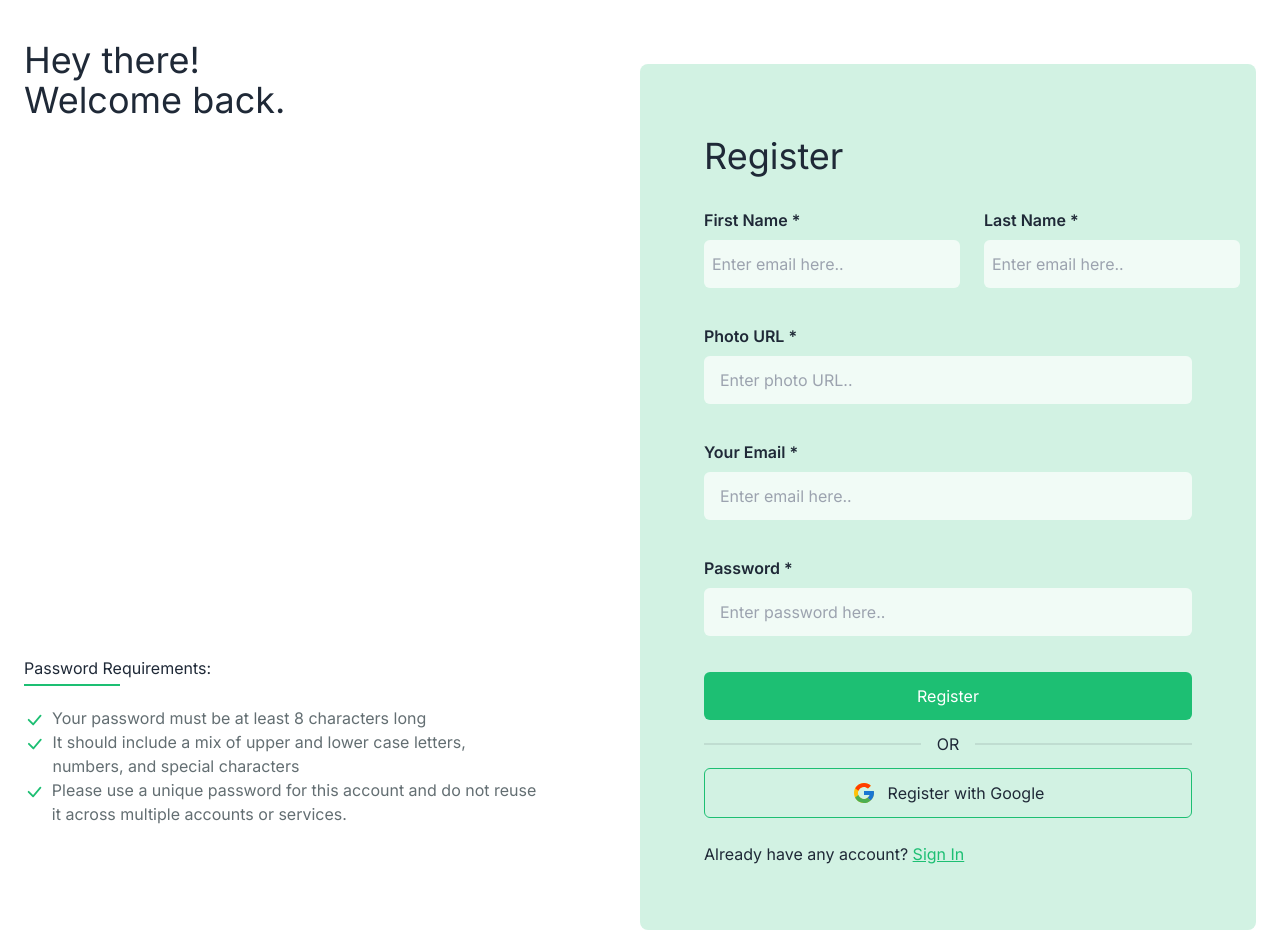
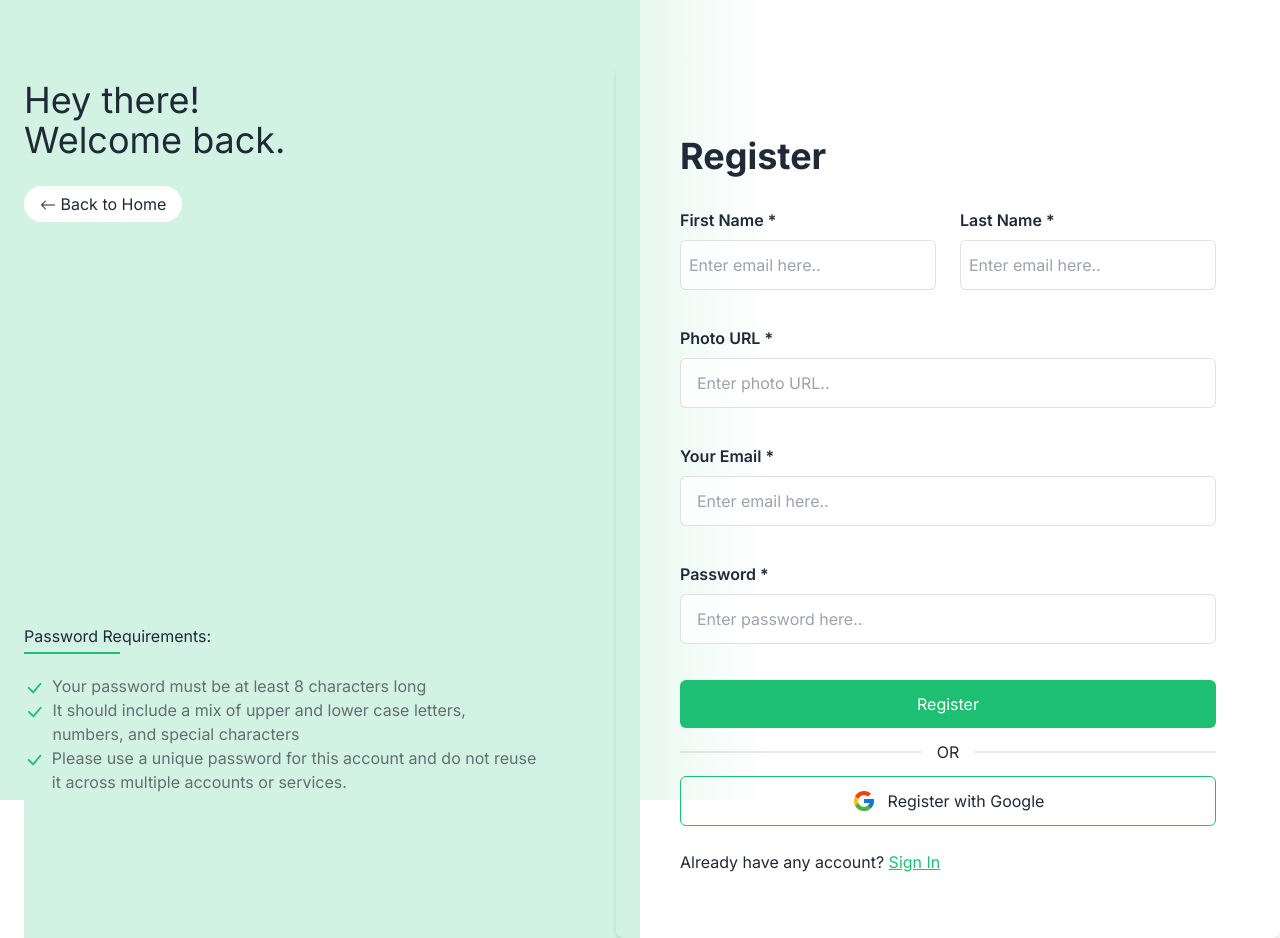
Before and after one commit to sabbirsami/gig-forge, a React (Vite) app: page /register in a window 1280 px wide. Built offline with nearby package versions, Linux system fonts and the light colour scheme; no server answers.

Commit message:
add manage user component and change register design

```diff
--- a/src/components/auth/Register.jsx
+++ b/src/components/auth/Register.jsx
@@ -1,5 +1,5 @@
 import { useForm, Controller } from "react-hook-form";
-import { BsCheckLg } from "react-icons/bs";
+import { BsArrowLeft, BsCheckLg } from "react-icons/bs";
 import { FcGoogle } from "react-icons/fc";
 import { useContext, useState } from "react";
 import { Link, useLocation, useNavigate } from "react-router-dom";
@@ -114,16 +114,26 @@ const Register = () => {
             });
     };
     return (
-        <div className="">
+        <div className="auth-section">
             <Helmet>
                 <title>Gig Forge | Register</title>
             </Helmet>
             <div className="container mx-auto px-6">
-                <div className="grid md:grid-cols-2 grid-cols-1">
-                    <div className="py-10 flex flex-col justify-between">
+                <div className="grid md:grid-cols-2 grid-cols-1 h-screen">
+                    <div className="py-20 flex flex-col justify-between bg-secondaryColor">
+                        <div className="">
                             <h2 className="text-4xl pb-8">
                                 Hey there! <br /> Welcome back.
                             </h2>
+                            <Link
+                                className="bg-white px-4 rounded-full hover:text-primaryColor py-2"
+                                to={"/"}
+                            >
+                                {" "}
+                                <BsArrowLeft className="inline mb-0.5" /> Back
+                                to Home
+                            </Link>
+                        </div>
                         <div className=" space-y-1 mb-16">
                             <p>Password Requirements:</p>
                             <div className="w-24 h-0.5 bg-primaryColor "></div>
@@ -154,8 +164,11 @@ const Register = () => {
                             </div>
                         </div>
                     </div>
-                    <div className="bg-secondaryColor rounded-lg lg:px-16 md:px-8 lg:py-16 p-6  md:mt-16">
-                        <h2 className="text-4xl pb-8 pt-2">Register</h2>
+                    <div className="flex flex-row justify-center items-center">
+                        <div className="shadow-md rounded-lg lg:px-16 md:px-8 lg:py-16 p-6  md:mt-16">
+                            <h2 className="text-4xl pb-8 pt-2 font-bold">
+                                Register
+                            </h2>
                             <form onSubmit={handleSubmit(onSubmit)}>
                                 <div className=" flex lg:flex-col xl:flex-row flex-col justify-between gap-6">
                                     <div className="grow">
@@ -164,7 +177,9 @@ const Register = () => {
                                             className="block md:w-64 w-full pb-2 font-semibold"
                                         >
                                             First Name{" "}
-                                        <span className="text-red-600">*</span>
+                                            <span className="text-red-600">
+                                                *
+                                            </span>
                                         </label>
                                         <input
                                             type="text"
@@ -172,7 +187,7 @@ const Register = () => {
                                             {...register("firstName", {
                                                 required: true,
                                             })}
-                                        className=" rounded-md w-full py-3  px-2 bg-white/70"
+                                            className=" rounded-md w-full py-3 border border-whiteSecondary/40  px-2 bg-white/70"
                                             placeholder="Enter email here.."
                                         />
                                         {/* error message */}
@@ -190,7 +205,9 @@ const Register = () => {
                                             className="block w-full pb-2 font-semibold"
                                         >
                                             Last Name{" "}
-                                        <span className="text-red-600">*</span>
+                                            <span className="text-red-600">
+                                                *
+                                            </span>
                                         </label>
                                         <input
                                             type="text"
@@ -198,13 +215,15 @@ const Register = () => {
                                             {...register("lastName", {
                                                 required: true,
                                             })}
-                                        className=" rounded-md w-full py-3 px-2 bg-white/70"
+                                            className=" rounded-md w-full py-3 px-2 border border-whiteSecondary/40 bg-white/70"
                                             placeholder="Enter email here.."
                                         />
                                         {/* error message */}
                                         <label className="block md:w-64 w-full  text-sm text-[#d63031] pt-1">
                                             {errors.lastName && (
-                                            <span>Last Name is required *</span>
+                                                <span>
+                                                    Last Name is required *
+                                                </span>
                                             )}
                                         </label>
                                     </div>
@@ -219,8 +238,10 @@ const Register = () => {
                                 <input
                                     type="text"
                                     name="photoUrl"
-                                {...register("photoUrl", { required: true })}
-                                className=" rounded-md w-full py-3  px-4 bg-white/70"
+                                    {...register("photoUrl", {
+                                        required: true,
+                                    })}
+                                    className=" rounded-md w-full py-3  px-4 border border-whiteSecondary/40 bg-white/70"
                                     placeholder="Enter photo URL.."
                                 />
                                 {/* error message */}
@@ -240,7 +261,7 @@ const Register = () => {
                                     type="email"
                                     name="email"
                                     {...register("email", { required: true })}
-                                className=" rounded-md w-full py-3  px-4 bg-white/70"
+                                    className=" rounded-md w-full py-3  px-4 border border-whiteSecondary/40 bg-white/70"
                                     placeholder="Enter email here.."
                                 />
                                 {/* error message */}
@@ -255,7 +276,8 @@ const Register = () => {
                                     htmlFor="password"
                                     className="block w-full pb-2  pt-8 font-semibold"
                                 >
-                                Password <span className="text-red-600">*</span>
+                                    Password{" "}
+                                    <span className="text-red-600">*</span>
                                 </label>
                                 <Controller
                                     name="password"
@@ -263,7 +285,7 @@ const Register = () => {
                                     render={({ field }) => (
                                         <input
                                             type="password"
-                                        className="r rounded-md w-full py-3 px-4 bg-white/70"
+                                            className="r rounded-md w-full py-3 px-4 border border-whiteSecondary/40 bg-white/70"
                                             placeholder="Enter password here.."
                                             {...field}
                                         />
@@ -288,7 +310,7 @@ const Register = () => {
 
                                 <button
                                     type="submit"
-                                className="w-full mt-8 py-3 bg-primaryColor hover:shadow-md text-white rounded-md"
+                                    className="w-full mt-8 py-3 bg-primaryColor hover:shadow-md  text-white rounded-md"
                                 >
                                     {buttonLoading ? (
                                         <span className="loading loading-spinner text-white"></span>
@@ -327,6 +349,7 @@ const Register = () => {
                     </div>
                 </div>
             </div>
+        </div>
     );
 };
 
--- a/src/components/auth/SignIn.jsx
+++ b/src/components/auth/SignIn.jsx
@@ -87,7 +87,10 @@ const SignIn = () => {
                             <h2 className="text-4xl pb-8">
                                 Hey there! <br /> Welcome back.
                             </h2>
-                            <Link className="" to={"/"}>
+                            <Link
+                                className="bg-white px-4 rounded-full hover:text-primaryColor py-2"
+                                to={"/"}
+                            >
                                 {" "}
                                 <BsArrowLeft className="inline mb-0.5" /> Back
                                 to Home
--- a/src/components/dashboard/Dashboard.jsx
+++ b/src/components/dashboard/Dashboard.jsx
@@ -6,12 +6,16 @@ const Dashboard = () => {
     return (
         <div>
             <DashboardHeader />
-            <div className="h-[91vh] flex ">
+            <div className="h-[91vh] flex">
                 <div className="w-64">
                     <DashboardNav />
                 </div>
-                <div className="px-6 py-3">
+
+                <div className="px-6 py-3 bg-white relative">
                     <Outlet />
+                    <div className="absolute r top-0 left-0 bg-secondaryColor">
+                        <div className="rounded-b-full rounded-r-full "></div>
+                    </div>
                 </div>
             </div>
         </div>
--- a/src/components/dashboard/DashboardHeader.jsx
+++ b/src/components/dashboard/DashboardHeader.jsx
@@ -1,7 +1,7 @@
 import { useContext } from "react";
 import logo from "../../assets/logo.png";
 import { AuthContext } from "../auth/AuthProvider";
-import { NavLink } from "react-router-dom";
+import { Link, NavLink } from "react-router-dom";
 const DashboardHeader = () => {
     const { user, signOutUser } = useContext(AuthContext);
     const handleSignOut = () => {
@@ -12,7 +12,9 @@ const DashboardHeader = () => {
             <div className="flex justify-between items-center py-3  px-6">
                 {/* logo */}
                 <div className="">
-                    <img className="w-48" src={logo} alt="" />
+                    <Link to={"/"}>
+                        <img className="w-48" src={logo} alt="" />
+                    </Link>
                 </div>
                 {/* menu section */}
                 <nav className="">
--- a/src/components/dashboard/DashboardNav.jsx
+++ b/src/components/dashboard/DashboardNav.jsx
@@ -1,32 +1,41 @@
-import { Link } from "react-router-dom";
+import { NavLink } from "react-router-dom";
 
 const DashboardNav = () => {
     return (
-        <div className="h-full bg-secondaryColor w-64">
+        <div className="h-full bg-secondaryColor w-64 dashboard-menu">
             <nav className="p-6 ">
                 <ul className="space-y-5">
                     <li className="w-full ">
-                        <Link to={"/dashboard"} className="w-full ">
+                        <NavLink
+                            to={"/dashboard"}
+                            className="w-full rounded-sm  block ps-5"
+                        >
                             Dashboard
-                        </Link>
+                        </NavLink>
                     </li>
                     <li className="w-full ">
-                        <Link to={"/dashboard/manage-jobs"} className="w-full ">
+                        <NavLink
+                            to={"/dashboard/manage-jobs"}
+                            className="w-full block rounded-sm ps-5 "
+                        >
                             Manage Jobs
-                        </Link>
+                        </NavLink>
                     </li>
                     <li className="w-full ">
-                        <Link to={"/dashboard/manage-bids"} className="w-full ">
+                        <NavLink
+                            to={"/dashboard/manage-bids"}
+                            className="w-full   block rounded-sm ps-5 "
+                        >
                             Manage Bids
-                        </Link>
+                        </NavLink>
                     </li>
                     <li className="w-full ">
-                        <Link
+                        <NavLink
                             to={"/dashboard/manage-users"}
-                            className="w-full "
+                            className="w-full  block rounded-sm ps-5 "
                         >
                             Manage Users
-                        </Link>
+                        </NavLink>
                     </li>
                 </ul>
             </nav>
--- /dev/null
+++ b/src/components/dashboard/users/ManageUsers.jsx
@@ -0,0 +1,9 @@
+const ManageUsers = () => {
+    return (
+        <div className="h-[90vh] overflow-y-scroll pe-3">
+            <h2 className="text-lg font-bold pt-2">Manage Users -</h2>
+        </div>
+    );
+};
+
+export default ManageUsers;
--- a/src/components/router/router.jsx
+++ b/src/components/router/router.jsx
@@ -80,7 +80,11 @@ const router = createBrowserRouter([
     },
     {
         path: "/dashboard",
-        element: <Dashboard />,
+        element: (
+            <PrivateRoute>
+                <Dashboard />
+            </PrivateRoute>
+        ),
         children: [
             {
                 path: "/dashboard/manage-jobs",
--- a/src/components/shared/navbar/Navbar.jsx
+++ b/src/components/shared/navbar/Navbar.jsx
@@ -12,6 +12,7 @@ function Navbar() {
     const handleSignOut = () => {
         signOutUser();
     };
+    const isAdmin = true;
     const navItem = [
         <li key={1}>
             <NavLink className=" p-4" to={"/"}>
@@ -74,9 +75,16 @@ function Navbar() {
             )}
         </li>,
     ];
+    const adminNav = [
+        <li key={4}>
+            <NavLink className=" p-4" to={"/dashboard"}>
+                Dashboard
+            </NavLink>
+        </li>,
+    ];
     return (
         <div className="relative">
-            <div className="container mx-auto px-6">
+            <div className="container navbar-menu mx-auto px-6">
                 <div className="flex justify-between items-center py-7">
                     {/* logo */}
                     <div className="">
@@ -85,9 +93,11 @@ function Navbar() {
                     {/* menu section */}
                     <nav className="flex">
                         <ul className="lg:flex items-center hidden">
-                            {navItem.map((item, idx) => (
-                                <span key={idx}>{item}</span>
-                            ))}
+                            {isAdmin
+                                ? adminNav
+                                : navItem.map((item, idx) => (
+                                      <span key={idx}>{item}</span>
+                                  ))}
                         </ul>
                         <ul className="">
                             <button onClick={() => setHide(!hide)}>
--- a/src/index.css
+++ b/src/index.css
@@ -20,11 +20,19 @@ body {
     border-color: #1dbf73 !important;
     color: #008848 !important;
 }
-a.active {
+.dashboard-menu a.active {
+    position: relative;
+    padding: 10px 20px;
+
+    width: 100%;
+    background: #fff;
+    color: #1dbf73;
+}
+.navbar-menu a.active {
     position: relative;
     color: #1dbf73;
 }
-a.active::after {
+.navbar-menu a.active::after {
     content: "—";
     color: #1dbf73;
     font-size: 20px;
```
Lines whose indentation alone changed are shown as unchanged.
